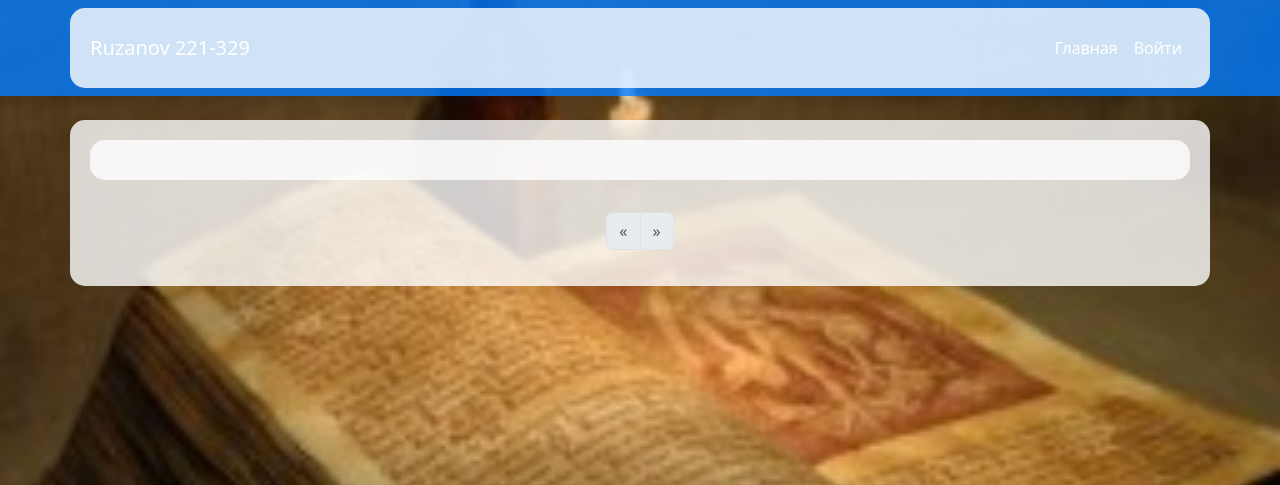
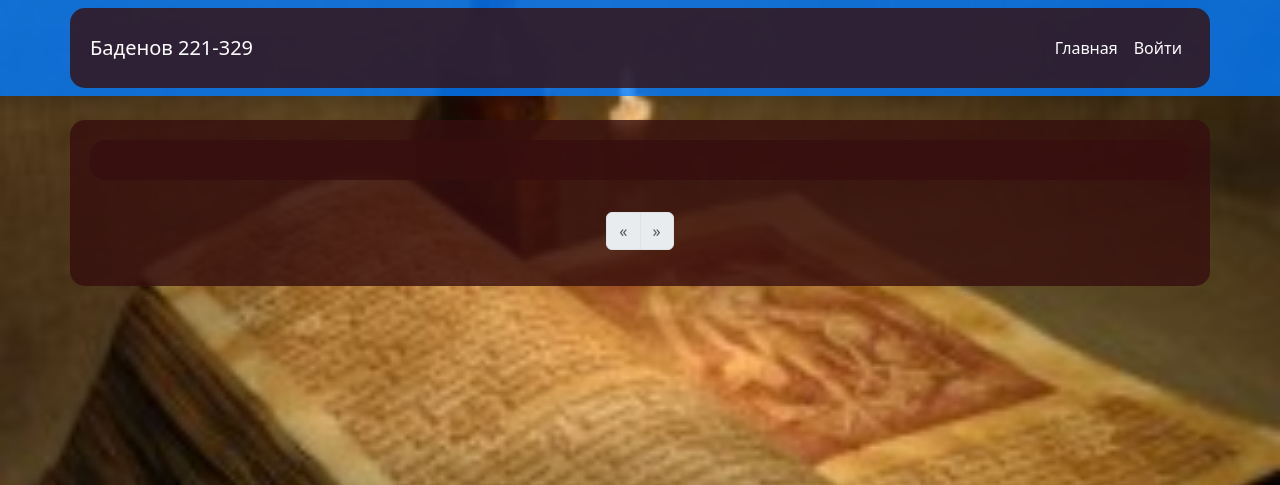
Before and after one commit to TmP440/web_exam_2024, a Flask app: page / in a window 1280 px wide. Shown: the top 485 px of the page. Run offline with Flask 3, Linux system fonts and the light colour scheme; data that the repository does not hold is empty.

Commit message:
Update base.html

```diff
--- a/website/templates/base.html
+++ b/website/templates/base.html
@@ -13,7 +13,7 @@
         background-position: center;
         background-repeat: no-repeat;
         background-attachment: fixed;
-        color: #fff;
+        color: #fc0606;
       }
       .navbar {
         background-color: rgba(0, 123, 255, 0.8) !important;
@@ -23,11 +23,11 @@
       }
       .alert {
         width: 60%;
-        background-color: rgba(255, 255, 255, 0.8);
+        background-color: rgba(8, 10, 65, 0.8);
         color: #000;
       }
       .container {
-        background-color: rgba(255, 255, 255, 0.8);
+        background-color: rgba(54, 14, 14, 0.8);
         padding: 20px;
         border-radius: 15px;
       }
@@ -36,7 +36,7 @@
   <body>
     <nav class="navbar navbar-expand-lg sticky-top shadow">
       <div class="container">
-        <a class="navbar-brand" href="{{ url_for('views.home_page') }}">Ruzanov 221-329</a>
+        <a class="navbar-brand" href="{{ url_for('views.home_page') }}">Баденов 221-329</a>
         <button class="navbar-toggler" type="button" data-bs-toggle="collapse" data-bs-target="#navbarToggler" aria-controls="navbarToggler" aria-expanded="false" aria-label="Toggle navigation">
           <span class="navbar-toggler-icon"></span>
         </button>
```
